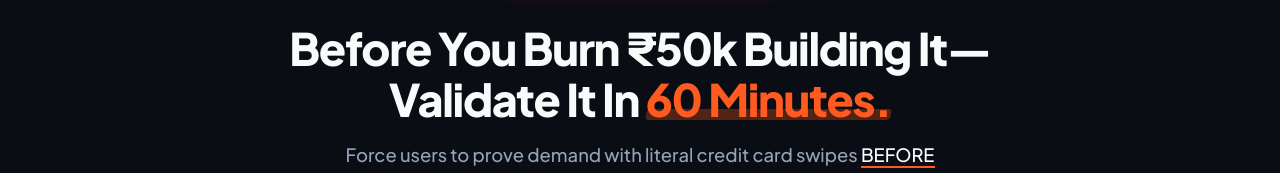
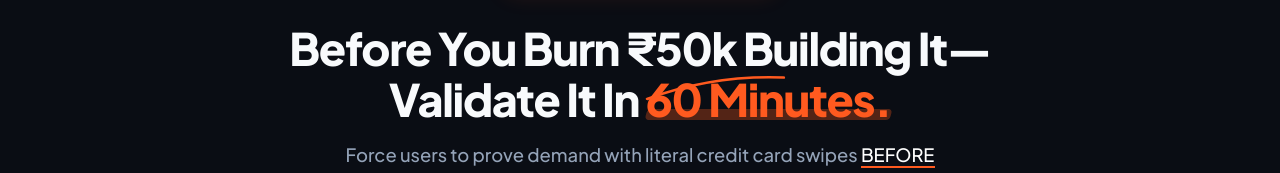
Before and after one commit to sameerkumar334333-gif/prime-corona, a React (Vite) app: page / in a window 1280 px wide. Shown: the part 135-308 px from the top of the page. Built offline with nearby package versions, Linux system fonts and the light colour scheme.

Commit message:
feat: Replace text float with animated circling SVG stroke

```diff
--- a/src/App.tsx
+++ b/src/App.tsx
@@ -65,7 +65,13 @@ function App() {
               style={{ animation: 'floatSubtle 4s ease-in-out infinite' }}
             >
               <motion.span initial={{ opacity: 0 }} animate={{ opacity: 1 }} transition={{ duration: 0.5, delay: 0.3 }}>Before You Burn ₹50k Building It— </motion.span><br />
-              <motion.span initial={{ opacity: 0 }} animate={{ opacity: 1 }} transition={{ duration: 0.5, delay: 0.6 }}>Validate It In <span className="highlight">60 Minutes.</span></motion.span>
+              <motion.span initial={{ opacity: 0 }} animate={{ opacity: 1 }} transition={{ duration: 0.5, delay: 0.6 }}>Validate It In <span className="highlight" style={{ position: 'relative', display: 'inline-block', zIndex: 1 }}>
+                <span style={{ position: 'relative', zIndex: 2 }}>60 Minutes.</span>
+                <svg className="animated-circle" viewBox="0 0 300 100" preserveAspectRatio="none" style={{ position: 'absolute', top: '-10%', left: '-5%', width: '110%', height: '120%', zIndex: 0, pointerEvents: 'none' }}>
+                  <path d="M 15 50 Q 80 15 150 15 T 285 50 Q 285 85 150 85 T 15 50 Z" fill="none" stroke="var(--accent-primary)" strokeWidth="4" strokeLinecap="round" />
+                </svg>
+              </span>
+              </motion.span>
             </motion.h1>
 
             <motion.p variants={fadeInUp} className="hero-subheadline">
--- a/src/index.css
+++ b/src/index.css
@@ -980,3 +980,19 @@ body {
     font-size: 1.15rem !important;
   }
 }
+
+.animated-circle path {
+  stroke-dasharray: 800;
+  stroke-dashoffset: 800;
+  animation: drawCircle 3s ease-in-out infinite alternate;
+}
+
+@keyframes drawCircle {
+  0% {
+    stroke-dashoffset: 800;
+  }
+
+  100% {
+    stroke-dashoffset: 0;
+  }
+}
```
